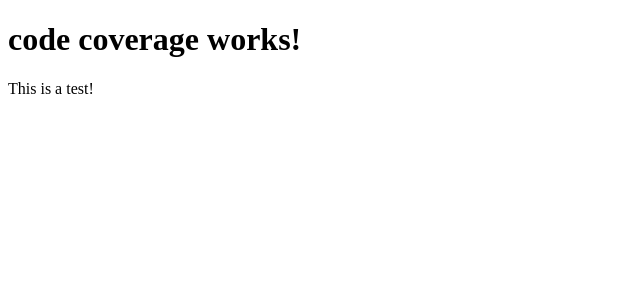
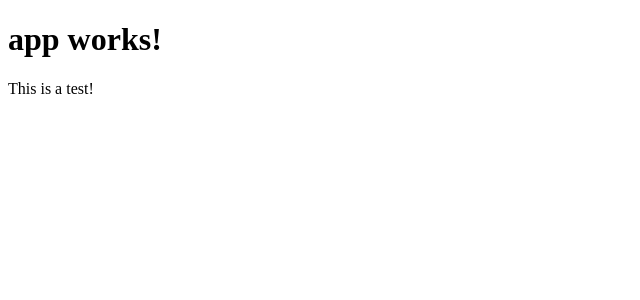
Before and after one commit to DiscipledChurch/MultipliCDP, an Angular app: page / in a window 1280 px wide. Shown: the top 300 px of the page, without its empty margins (0-640 px from the left). Built offline with nearby package versions, Linux system fonts and the light colour scheme.

Commit message:
fixed e2e test and added snyk

```diff
--- a/package.json
+++ b/package.json
@@ -7,7 +7,7 @@
   "scripts": {
     "start": "concurrently --kill-others \"node .\\server\" \"ng serve --proxy-config ngproxy.conf.json\"",
     "lint": "tslint \"src/**/*.ts\"",
-    "test": "ng test -cc true -l true",
+    "test": "snyk test && ng test -cc true -l true",
     "pree2e": "webdriver-manager update",
     "e2e": "protractor"
   },
--- a/src/app/app.component.ts
+++ b/src/app/app.component.ts
@@ -6,5 +6,5 @@ import { Component } from '@angular/core';
   styleUrls: ['./app.component.css']
 })
 export class AppComponent {
-  title = 'code coverage works!';
+  title = 'app works!';
 }
```
Also changed, not shown: 1 other file (tests, documents, lock files or other folders).
